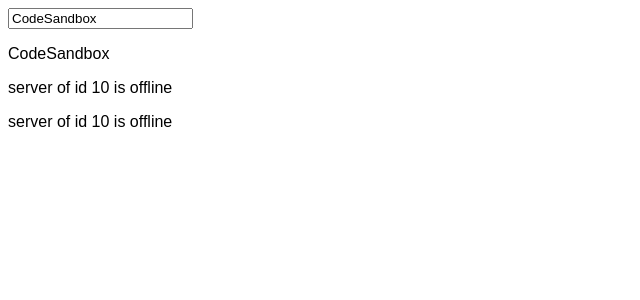
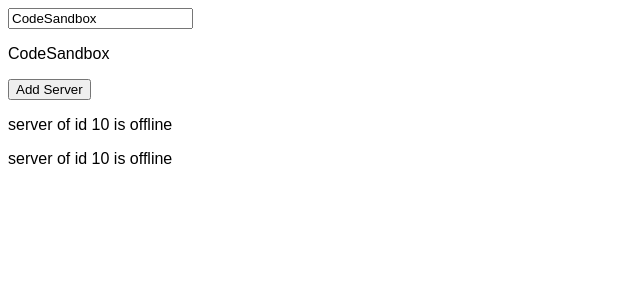
Before and after one commit to kunjesh1/Angular-First_App, an Angular app: page / in a window 1280 px wide. Shown: the top 300 px of the page, without its empty margins (0-640 px from the left). Built offline with nearby package versions, Linux system fonts and the light colour scheme.

Commit message:
Added the property binding
Added the property binding

```diff
--- a/src/app/servers/servers.component.html
+++ b/src/app/servers/servers.component.html
@@ -1 +1,2 @@
+<button class="btn btn-primary" [disabled]="!allowNewServer">Add Server</button>
 <app-server></app-server> <app-server></app-server>
--- a/src/app/servers/servers.component.ts
+++ b/src/app/servers/servers.component.ts
@@ -1,8 +1,17 @@
-import { Component } from "@angular/core";
+import { Component, OnInit } from "@angular/core";
 
 @Component({
   selector: "app-servers",
   templateUrl: "./servers.component.html",
   styleUrls: ["./servers.component.css"]
 })
-export class ServersComponent {}
+export class ServersComponent implements OnInit {
+  allowNewServer = false;
+  constructor() {
+    setTimeout(() => {
+      this.allowNewServer = true;
+    }, 2000);
+  }
+
+  ngOnInit() {}
+}
```
